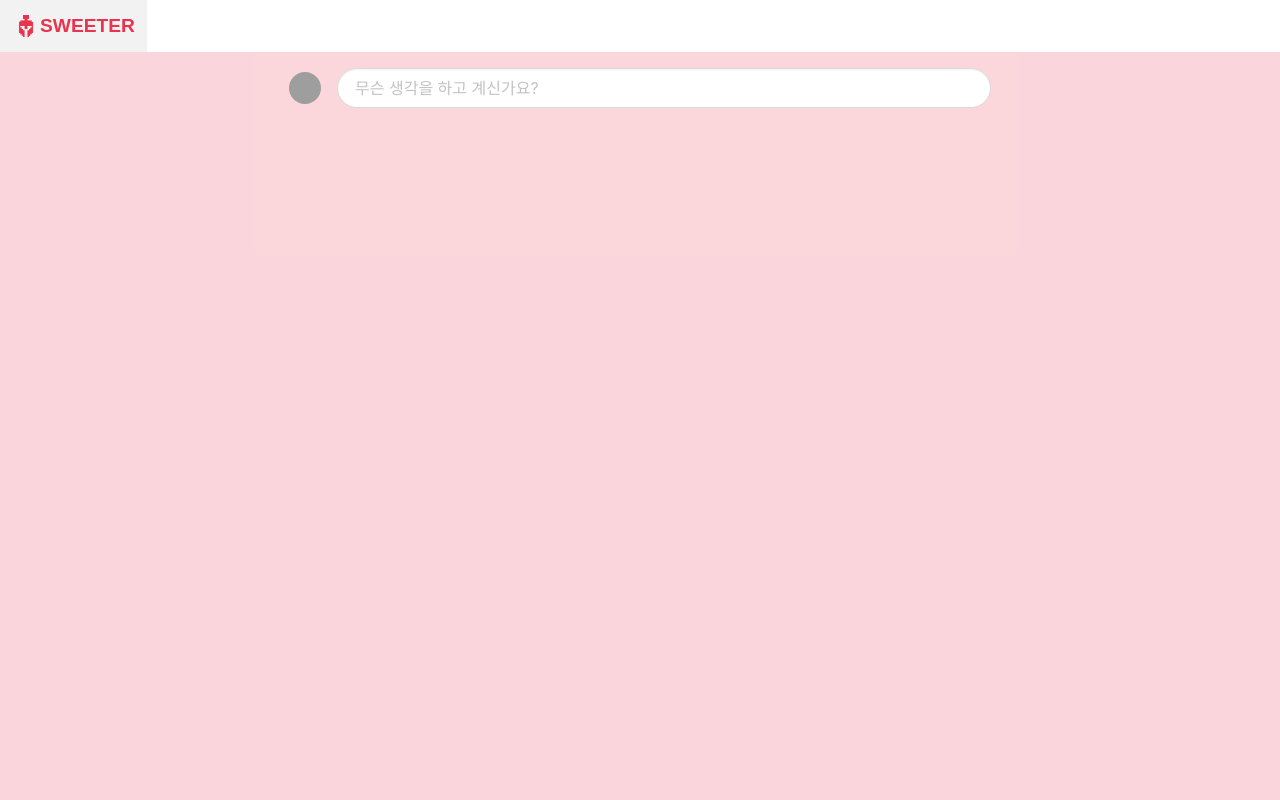
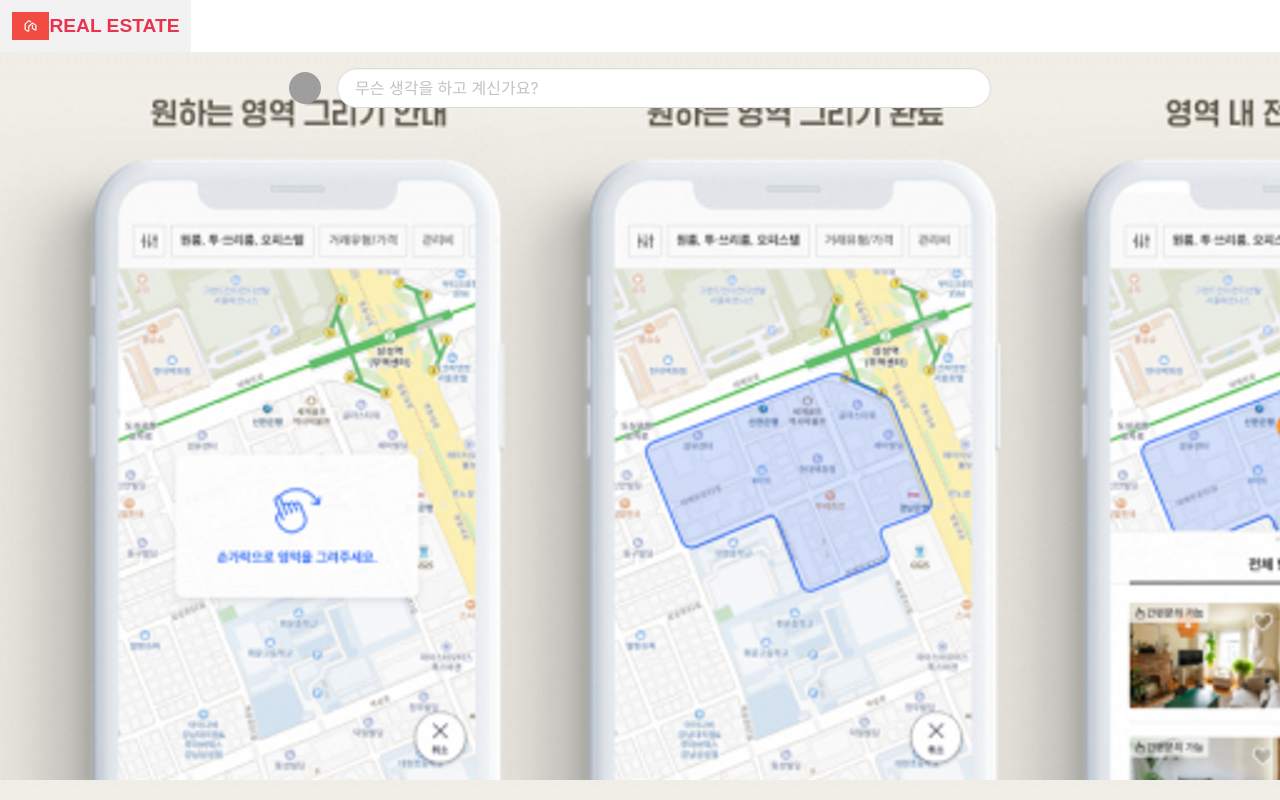
Before and after one commit to asdf8397/estate-app, a Flask app: template templates/index.html in a window 1280 px wide. Run offline with Flask 2, Linux system fonts and the light colour scheme; the template is opened without the code that fills it, so the values that code supplies are empty; some libraries are stand-ins or nearby versions; grey boxes are pictures that could not be loaded.

Commit message:
항해99 First_team Mession

```diff
--- a/static/design/design.css
+++ b/static/design/design.css
@@ -1,6 +1,10 @@
 body {
-    background-color: RGBA(232, 52, 78, 0.2);
+    /*background-color: RGBA(232, 52, 78, 0.2);*/
+    background-image: url("/static/estate.png");
+    /*background-repeat: no-repeat;*/
     min-height: 100vh;
+    /*width: auto;*/
+    /*height: auto;*/
 }
 
 .section {
--- a/static/mystyle/mystyle.css
+++ b/static/mystyle/mystyle.css
@@ -1,7 +1,10 @@
 body {
-    background-color: RGBA(232, 52, 78, 0.2);
+    /*background-color: RGBA(232, 52, 78, 0.2);*/
+    background-image: url("/static/logo-img.png");
     min-height: 100vh;
-		padding-top: 3.25rem;
+    padding-top: 3.25rem;
+
+    background-repeat: repeat;
 }
 
 .section {
@@ -36,7 +39,7 @@ input::-webkit-calendar-picker-indicator {
 }
 
 .image img {
-    object-fit:cover;
-    width:100%;
-    height:100%;
+    object-fit: cover;
+    width: 100%;
+    height: 100%;
 }
--- a/templates/index.html
+++ b/templates/index.html
@@ -1,7 +1,6 @@
 <!doctype html>
 <html lang="en">
 <head>
-
     <!-- Webpage Title -->
     <title>Home | REAL ESTATE</title>
 
@@ -43,7 +42,7 @@
         <a class="navbar-item" href="/">
             <img src="{{ url_for('static', filename='logo.png') }}">
             <strong class="is-sparta"
-                    style="font-family: 'Stylish', sans-serif;font-size: larger;">SWEETER</strong>
+                    style="font-family: 'Stylish', sans-serif;font-size: larger;"> REAL ESTATE</strong>
         </a>
     </div>
 </nav>
--- a/templates/login.html
+++ b/templates/login.html
@@ -37,8 +37,8 @@
 <body>
 <section class="hero is-white">
     <div class="hero-body has-text-centered" style="padding-bottom:1rem;margin:auto;">
-        <h1 class="title is-sparta">SWEETER</h1>
-        <h3 class="subtitle is-sparta">세상을 달달하게</h3>
+        <h1 class="title is-sparta">REAL ESTATE</h1>
+        <h3 class="subtitle is-sparta">새로운 부동산을 만나보세요</h3>
     </div>
 </section>
 <section class="section">
--- a/templates/user.html
+++ b/templates/user.html
@@ -76,7 +76,7 @@
         <a class="navbar-item" href="/">
             <img src="{{ url_for('static', filename='logo.png') }}">
             <strong class="is-sparta"
-                    style="font-family: 'Stylish', sans-serif;font-size: larger;">SWEETER</strong>
+                    style="font-family: 'Stylish', sans-serif;font-size: larger;">REAL ESTATE</strong>
         </a>
     </div>
 </nav>
```
Also changed, not shown: static/Sweet_logo.png, static/estate.png (added), static/favicon.ico, static/logo-img.png (added), static/logo.png.
